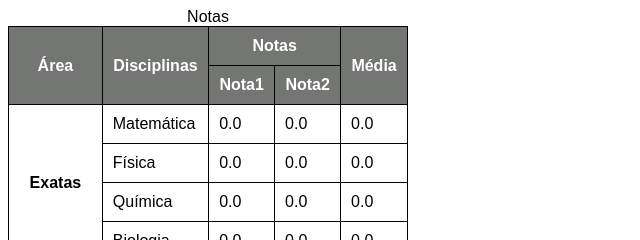
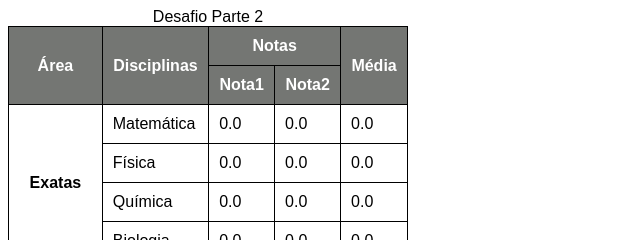
Before and after one commit to landon-2003/html-css, a plain HTML site: page exercicios/ex024/tabela008.html in a window 1280 px wide. Shown: the top 240 px of the page, 0-640 px from the left. Drawn offline with Linux system fonts and the light colour scheme.

Commit message:
mudança

```diff
--- a/exercicios/ex024/tabela008.html
+++ b/exercicios/ex024/tabela008.html
@@ -28,7 +28,7 @@
 </head>
 <body>
     <table>
-        <caption>Notas</caption>
+        <caption>Desafio Parte 2</caption>
         <thead>
             <tr>
                 <th rowspan="2" scope="col">Área</th>
```
